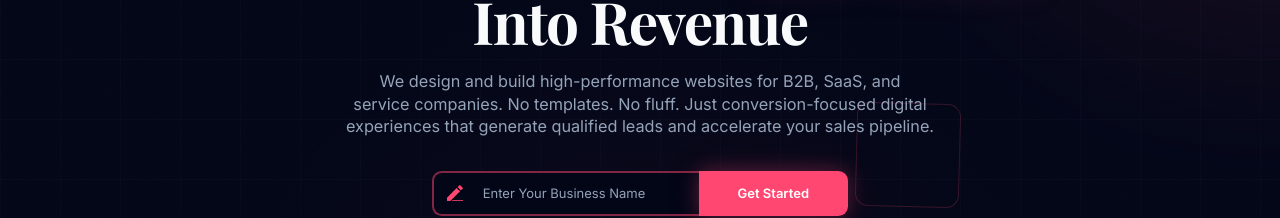
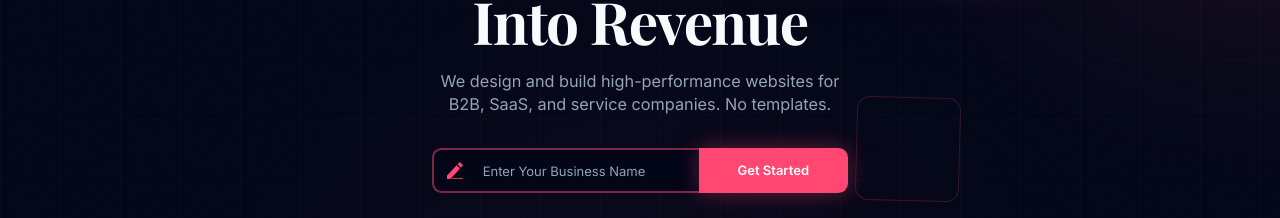
Before and after one commit to babaralis/websiteoptimax, a Next.js app: page / in a window 1280 px wide. Shown: the part 241-459 px from the top of the page. Built offline with nearby package versions, Linux system fonts and the light colour scheme; a web font is replaced by a local one.

Commit message:
faq and home banner

```diff
--- a/src/sections/contact/BookingSection.tsx
+++ b/src/sections/contact/BookingSection.tsx
@@ -56,7 +56,7 @@ export function BookingSection() {
           <div className="mt-auto">
             <Button variant="hero" size="lg" className="w-full" asChild>
               <a
-                href="javascript:void(0)"
+                href="#"
                 onClick={(e) => {
                   e.preventDefault();
                   if (typeof window !== 'undefined' && (window as any).$zopim) {
--- a/src/sections/home/HeroSection.tsx
+++ b/src/sections/home/HeroSection.tsx
@@ -85,9 +85,7 @@ export function HeroSection() {
             transition={{ duration: 0.6, delay: 0.2 }}
             className="text-lg md:text-xl text-muted-foreground max-w-3xl mx-auto mb-10 text-balance"
           >
-            We design and build high-performance websites for B2B, SaaS, and service companies.
-            No templates. No fluff. Just conversion-focused digital experiences that generate
-            qualified leads and accelerate your sales pipeline.
+            We design and build high-performance websites for B2B, SaaS, and service companies. No templates.
           </motion.p>
 
 
--- a/src/sections/pricing/PricingFAQ.tsx
+++ b/src/sections/pricing/PricingFAQ.tsx
@@ -63,7 +63,7 @@ export function PricingFAQ() {
                   value={`faq-${index}`}
                   className="glass-card px-6 rounded-xl border-none"
                 >
-                  <AccordionTrigger className="text-left font-semibold text-foreground hover:text-primary hover:no-underline py-6">
+                  <AccordionTrigger className="text-xl text-left font-semibold text-foreground hover:text-primary hover:no-underline py-6">
                     {faq.question}
                   </AccordionTrigger>
                   <AccordionContent className="text-muted-foreground pb-6">
```
